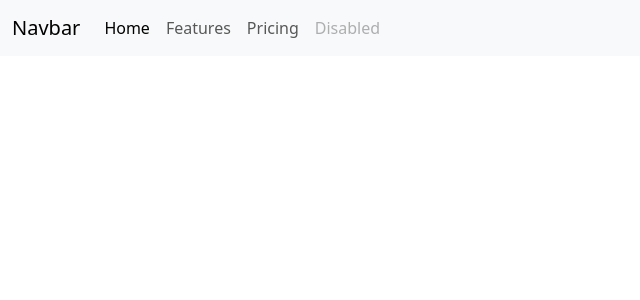
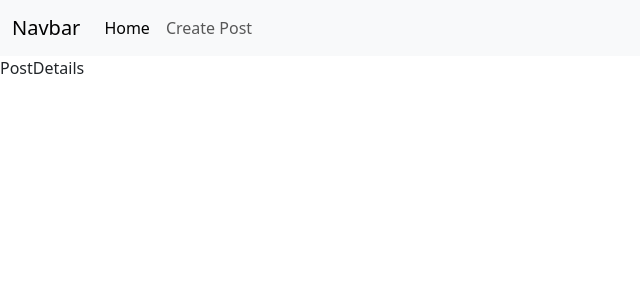
Before and after one commit to DinukaKaveen/MERN-Stack-CRUD-App, a React (Create React App) app in the folder client/: page /post/1 in a window 1280 px wide. Shown: the top 300 px of the page, without its empty margins (0-640 px from the left). Built offline with nearby package versions, Linux system fonts and the light colour scheme.

Commit message:
update navbar

```diff
--- a/client/src/App.js
+++ b/client/src/App.js
@@ -1,25 +1,25 @@
-import React, { Component } from 'react';
-import {BrowserRouter as Router,Route,Switch} from 'react-router-dom';
-import CreatePost from './components/CreatePost';
-import EditPost from './components/EditPost';
-import Home from './components/Home';
-import NavBar from './components/NavBar';
-import PostDetails from './components/PostDetails';
+import React, { Component } from "react";
+import { BrowserRouter, Route, Routes } from "react-router-dom";
+import CreatePost from "./components/CreatePost";
+import EditPost from "./components/EditPost";
+import Home from "./components/Home";
+import NavBar from "./components/NavBar";
+import PostDetails from "./components/PostDetails";
 
 export default class App extends Component {
   render() {
     return (
-      <Router>
+      <BrowserRouter>
         <div>
-          <Switch>
-            <NavBar/>
-            <Route path="/" exact component={Home}></Route>
-            <Route path="/add" component={CreatePost}></Route>
-            <Route path="/edit/:id" component={EditPost}></Route>
-            <Route path="/post/:id" component={PostDetails}></Route>
-          </Switch>
+          <NavBar />
+          <Routes>
+            <Route path="/" exact element={<Home/>}></Route>
+            <Route path="/add" element={<CreatePost/>}></Route>
+            <Route path="/edit/:id" element={<EditPost/>}></Route>
+            <Route path="/post/:id" element={<PostDetails/>}></Route>
+          </Routes>
         </div>
-      </Router>
-    )
+      </BrowserRouter>
+    );
   }
 }
--- a/client/src/components/NavBar.js
+++ b/client/src/components/NavBar.js
@@ -1,9 +1,9 @@
 import React, { Component } from "react";
+import { Link } from "react-router-dom";
 
 export default class NavBar extends Component {
   render() {
     return (
-      <div>
       <nav class="navbar navbar-expand-lg bg-body-tertiary">
         <div class="container-fluid">
           <a class="navbar-brand" href="#">
@@ -23,28 +23,15 @@ export default class NavBar extends Component {
           <div class="collapse navbar-collapse" id="navbarNav">
             <ul class="navbar-nav">
               <li class="nav-item">
-                  <a class="nav-link active" aria-current="page" href="#">
-                    Home
-                  </a>
+                <Link to="/" className="nav-link active" aria-current="page">Home</Link>
               </li>
               <li class="nav-item">
-                  <a class="nav-link" href="#">
-                    Features
-                  </a>
-                </li>
-                <li class="nav-item">
-                  <a class="nav-link" href="#">
-                    Pricing
-                  </a>
-                </li>
-                <li class="nav-item">
-                  <a class="nav-link disabled">Disabled</a>
+                <Link to="/add" className="nav-link">Create Post</Link>
               </li>
             </ul>
           </div>
         </div>
       </nav>
-      </div>
     );
   }
 }
```
Lines whose indentation alone changed are shown as unchanged.
